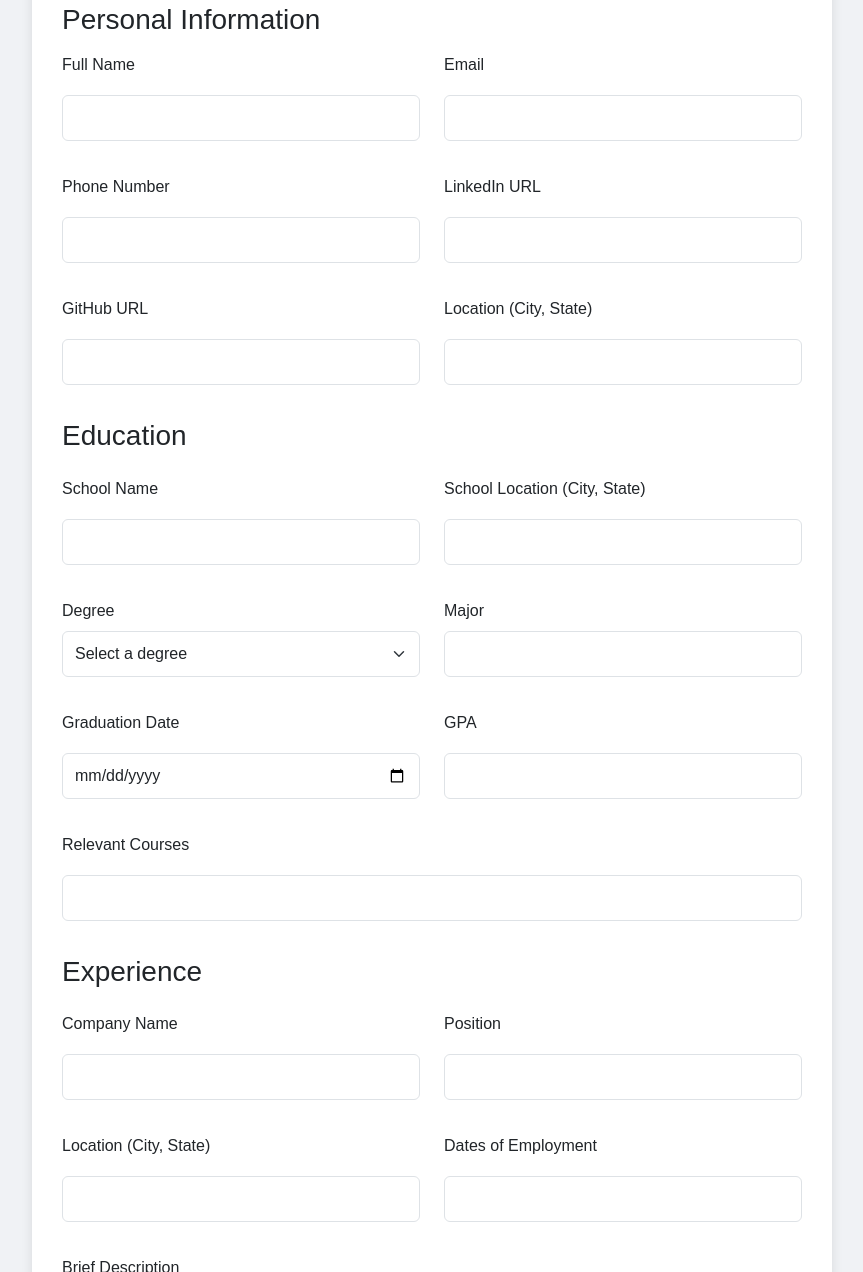
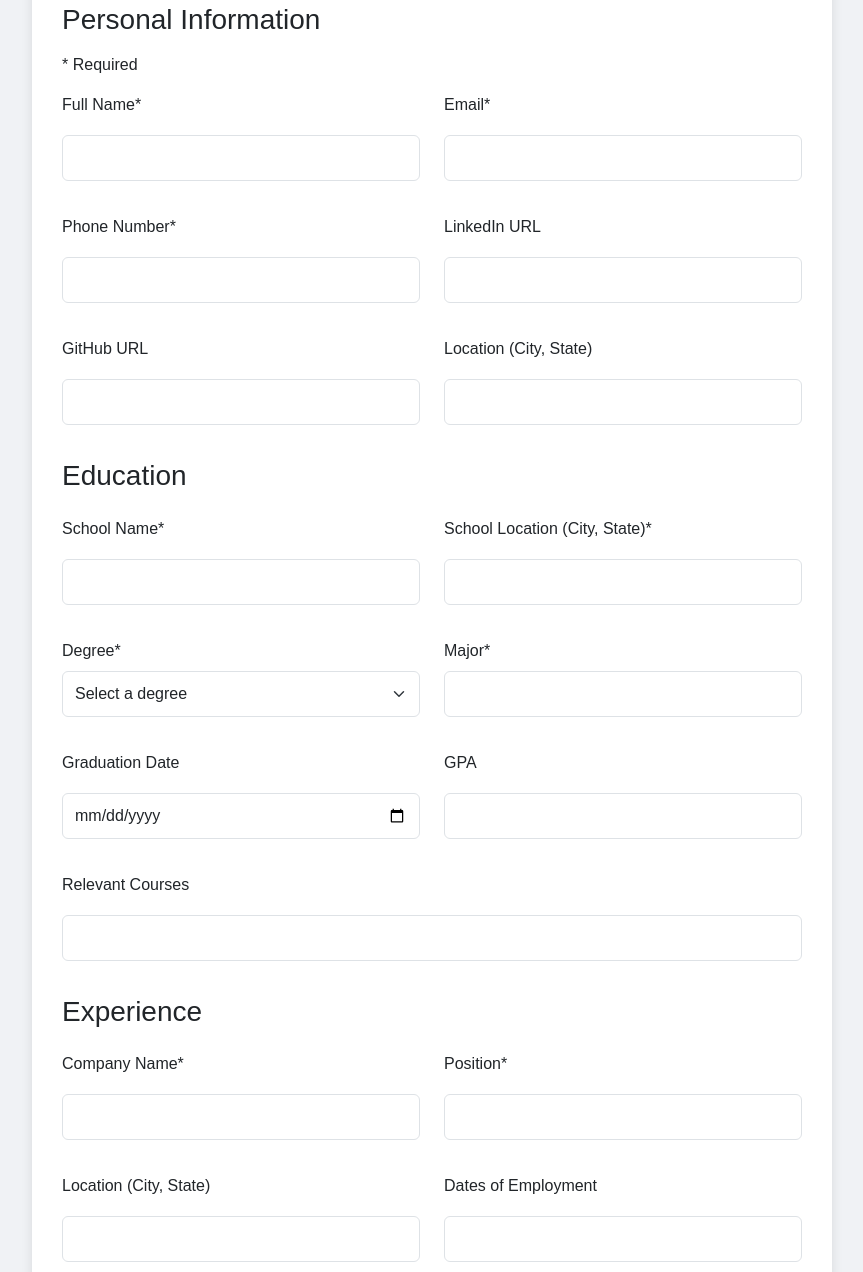
Before and after one commit to emird147/Resume.ai, a plain HTML site: page resume_builder.html in a window 1280 px wide. Shown: the part 255-1527 px from the top of the page, without its empty margins (208-1071 px from the left). Drawn offline with nearby package versions, Linux system fonts and the light colour scheme.

Commit message:
indicated required fields, clicking header takes to home page

```diff
--- a/resume_builder.html
+++ b/resume_builder.html
@@ -34,7 +34,7 @@
                     <path fill="transparent" stroke="transparent" d="M473.5 0h553v534h-553z" />
                 </g>
             </svg>
-            <a class="navbar-brand text-light fw-bold fs-3" href="#">ResuME</a>
+            <a class="navbar-brand text-light fw-bold fs-3" href="index.html">ResuME</a>
         </div>
     </nav>
 
@@ -44,17 +44,18 @@
         <form id="resumeForm" class="needs-validation mt-4" novalidate>
             <!-- Personal Information -->
             <h3 class="mb-3">Personal Information</h3>
+            <p><span class="asterisk">* Required</span></p>
             <div class="row g-4">
                 <div class="col-md-6">
-                    <label for="name" class="form-label">Full Name</label>
+                    <label for="name" class="form-label">Full Name<span class="asterisk">*</span></label>
                     <input type="text" class="form-control" id="name" name="name" required>
                 </div>
                 <div class="col-md-6">
-                    <label for="email" class="form-label">Email</label>
+                    <label for="email" class="form-label">Email<span class="asterisk">*</span></label>
                     <input type="email" class="form-control" id="email" name="email" required>
                 </div>
                 <div class="col-md-6">
-                    <label for="phoneNumber" class="form-label">Phone Number</label>
+                    <label for="phoneNumber" class="form-label">Phone Number<span class="asterisk">*</span></label>
                     <input type="text" class="form-control" id="phoneNumber" name="phoneNumber" required>
                 </div>
                 <div class="col-md-6">
@@ -75,15 +76,15 @@
             <h3 class="my-4">Education</h3>
             <div class="row g-4">
                 <div class="col-md-6">
-                    <label for="school" class="form-label">School Name</label>
+                    <label for="school" class="form-label">School Name<span class="asterisk">*</span></label>
                     <input type="text" class="form-control" id="school" name="school" required>
                 </div>
                 <div class="col-md-6">
-                    <label for="schoolLocation" class="form-label">School Location (City, State)</label>
+                    <label for="schoolLocation" class="form-label">School Location (City, State)<span class="asterisk">*</span></label>
                     <input type="text" class="form-control" id="schoolLocation" name="schoolLocation" required>
                 </div>
                 <div class="col-md-6">
-                    <label for="degree" class="form-label">Degree</label>
+                    <label for="degree" class="form-label">Degree<span class="asterisk">*</span></label>
                     <select id="degree" class="form-select" required>
                         <option value="">Select a degree</option>
                         <option value="Bachelors of Science">Bachelors of Science</option>
@@ -93,7 +94,7 @@
                     </select>
                 </div>
                 <div class="col-md-6">
-                    <label for="major" class="form-label">Major</label>
+                    <label for="major" class="form-label">Major<span class="asterisk">*</span></label>
                     <input type="text" class="form-control" id="major" name="major" required>
                 </div>
                 <div class="col-md-6">
@@ -114,11 +115,11 @@
             <h3 class="my-4">Experience</h3>
             <div class="row g-4">
                 <div class="col-md-6">
-                    <label for="company" class="form-label">Company Name</label>
+                    <label for="company" class="form-label">Company Name<span class="asterisk">*</span></label>
                     <input type="text" class="form-control" id="company" name="company" required>
                 </div>
                 <div class="col-md-6">
-                    <label for="position" class="form-label">Position</label>
+                    <label for="position" class="form-label">Position<span class="asterisk">*</span></label>
                     <input type="text" class="form-control" id="position" name="position" required>
                 </div>
                 <div class="col-md-6">
```
